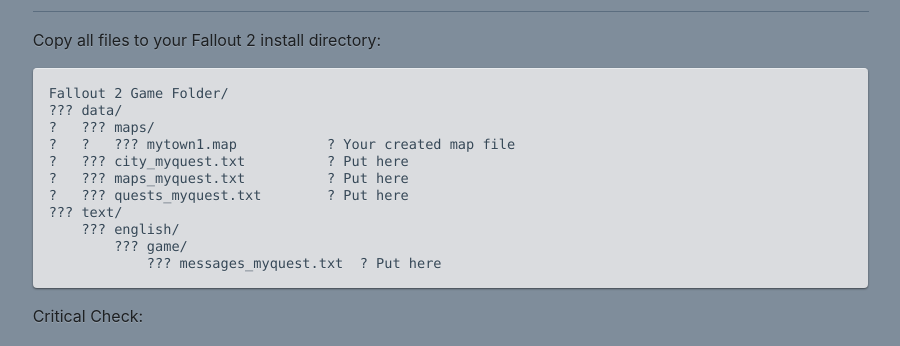
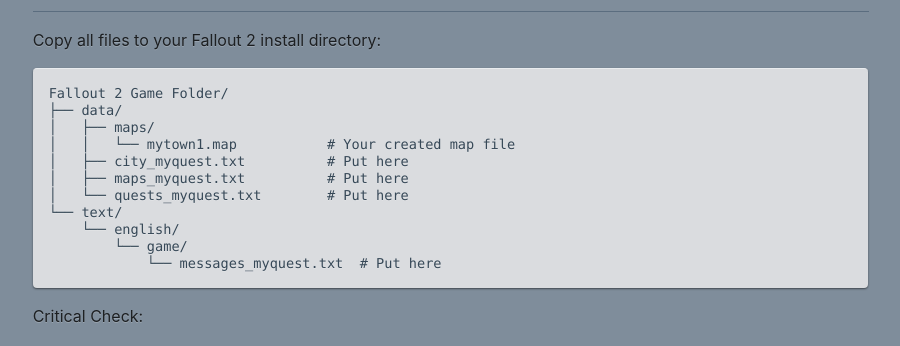
Before and after one commit to cambragol/fallout-fission, a Jekyll site: the page built from _pages/quick_start.md, in a window 1280 px wide and 900 px high, scrolled down 1884 px. Shown: the part 175-521 px from the top of the window, without its empty margins (189-1089 px from the left). Built offline with Jekyll 4.4.1, drawn with Linux system fonts in a browser that asks for light colours; nearby versions of some CDN libraries.

````diff
--- a/_pages/quick_start.md
+++ b/_pages/quick_start.md
@@ -100,16 +100,16 @@ Copy all files to your Fallout 2 install directory:
 
 ```
 Fallout 2 Game Folder/
-??? data/
-?   ??? maps/
-?   ?   ??? mytown1.map           ? Your created map file
-?   ??? city_myquest.txt          ? Put here
-?   ??? maps_myquest.txt          ? Put here
-?   ??? quests_myquest.txt        ? Put here
-??? text/
-    ??? english/
-        ??? game/
-            ??? messages_myquest.txt  ? Put here
+├── data/
+│   ├── maps/
+│   │   └── mytown1.map           # Your created map file
+│   ├── city_myquest.txt          # Put here
+│   ├── maps_myquest.txt          # Put here
+│   └── quests_myquest.txt        # Put here
+└── text/
+    └── english/
+        └── game/
+            └── messages_myquest.txt  # Put here
 ```
 
 Critical Check:
````
